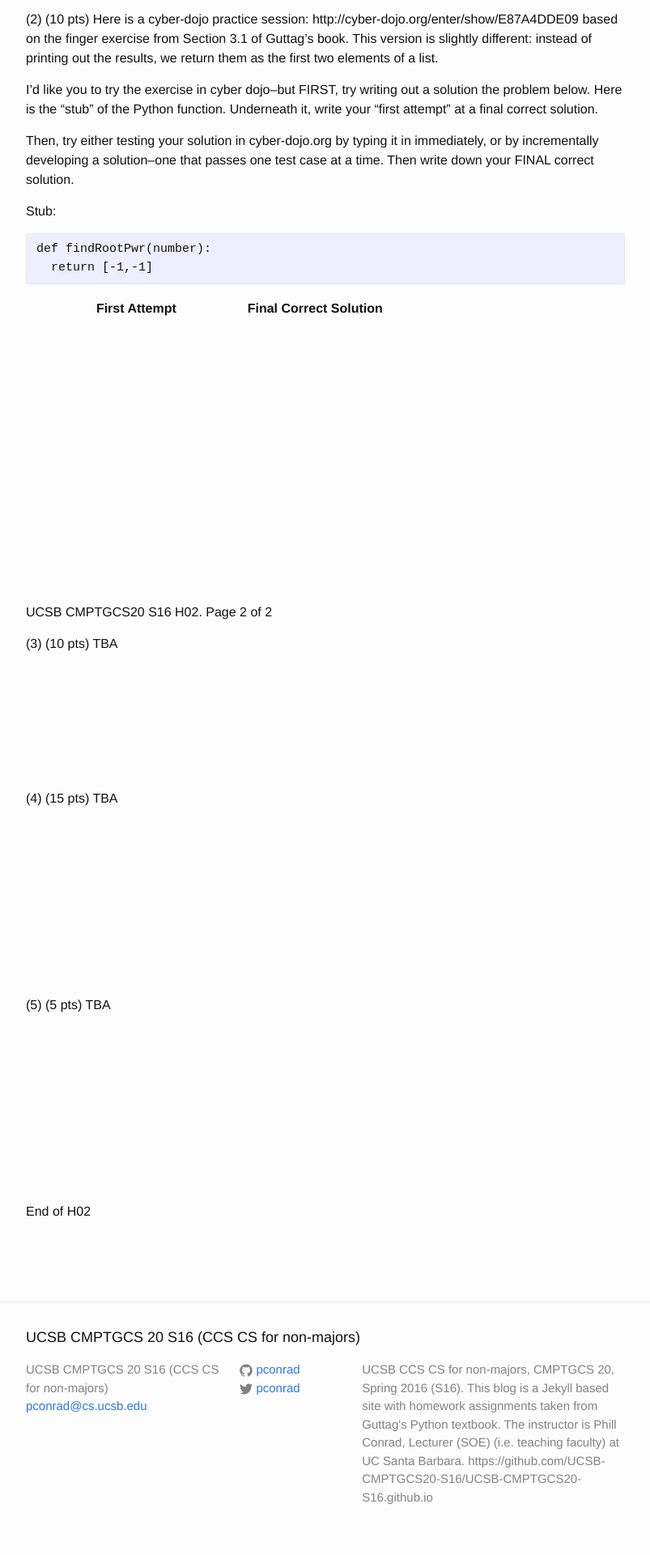
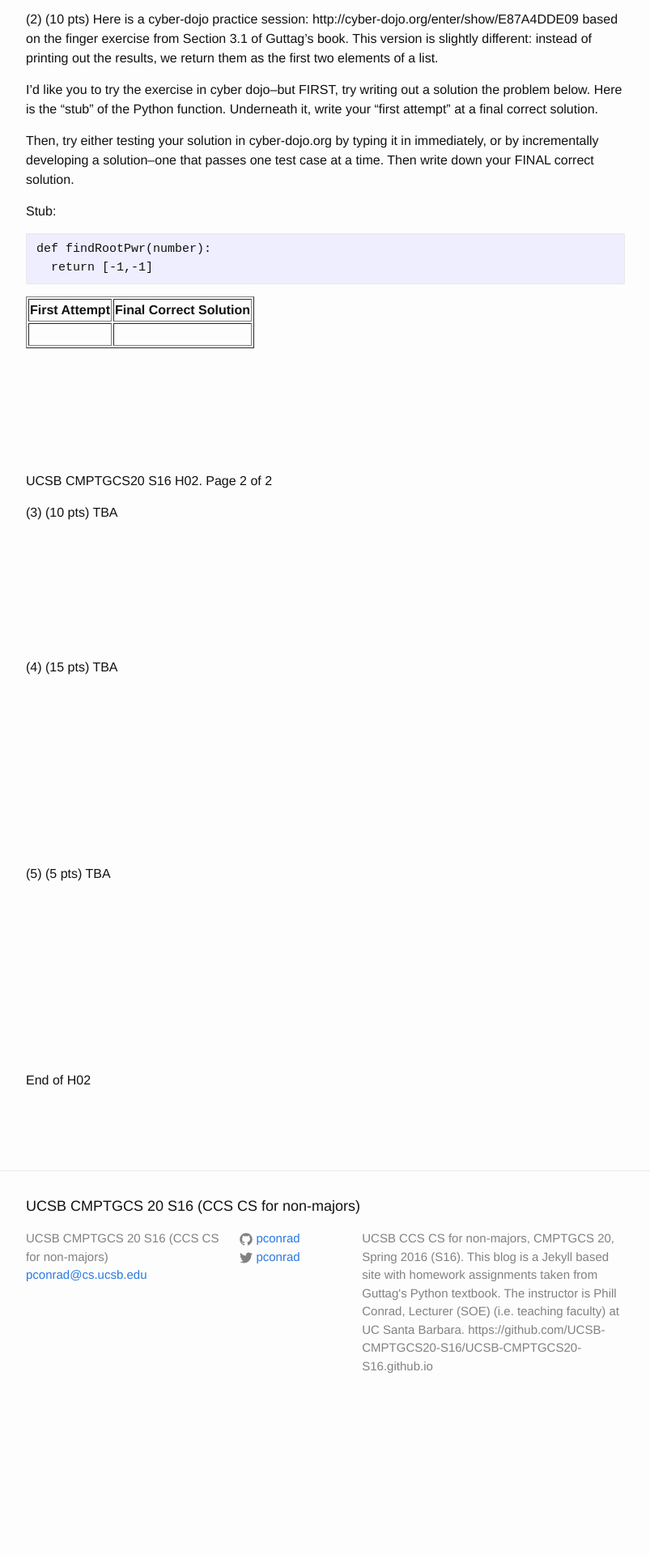
Before and after one commit to UCSB-CMPTGCS20-S16/UCSB-CMPTGCS20-S16.github.io, a Jekyll site: the page built from _posts/2016-04-29-H02.markdown, in a window 1280 px wide. Shown: the part 745-2665 px from the top of the page at 81% size, without its empty margins (238-1041 px from the left). Built offline with Jekyll 4.4.1, drawn with Linux system fonts in a browser that asks for light colours; after the commit the page ends 2503 px from its top, so only the background shows below that.

Commit message:
Update 2016-04-29-H02.markdown

````diff
--- a/_posts/2016-04-29-H02.markdown
+++ b/_posts/2016-04-29-H02.markdown
@@ -36,10 +36,16 @@ def findRootPwr(number):
   return [-1,-1]
 ```
 
-
-| First Attempt | Final Correct Solution |
-|---|---|
-| &nbsp;&nbsp;&nbsp;&nbsp;&nbsp;&nbsp;&nbsp;&nbsp;&nbsp;&nbsp;&nbsp;&nbsp;&nbsp;&nbsp;&nbsp;&nbsp;&nbsp;&nbsp;&nbsp;&nbsp;&nbsp;&nbsp;&nbsp;&nbsp;&nbsp;&nbsp;&nbsp;&nbsp;&nbsp;&nbsp;&nbsp;&nbsp;&nbsp;&nbsp;&nbsp;&nbsp;&nbsp;&nbsp;&nbsp;&nbsp;&nbsp;&nbsp;&nbsp;&nbsp;&nbsp;&nbsp;&nbsp;&nbsp;&nbsp;&nbsp;&nbsp;&nbsp;&nbsp;&nbsp;&nbsp;&nbsp;&nbsp;&nbsp;&nbsp;&nbsp;<br><br><br><br><br><br><br><br>  | &nbsp;&nbsp;&nbsp;&nbsp;&nbsp;&nbsp;&nbsp;&nbsp;&nbsp;&nbsp;&nbsp;&nbsp;&nbsp;&nbsp;&nbsp;&nbsp;&nbsp;&nbsp;&nbsp;&nbsp;&nbsp;&nbsp;&nbsp;&nbsp;&nbsp;&nbsp;&nbsp;&nbsp;&nbsp;&nbsp;<br><br><br><br><br><br><br><br>  |
+<table border="1">
+<tr>
+<th border="1">First Attempt</th>
+<th border="1">Final Correct Solution</th>
+</tr>
+<tr>
+<td>&nbsp;</td>
+<td>&nbsp;</td>
+</tr>
+</table>
 
 <div style="margin-bottom:8em;page-break-after:always;">&nbsp;</div>
 
````
